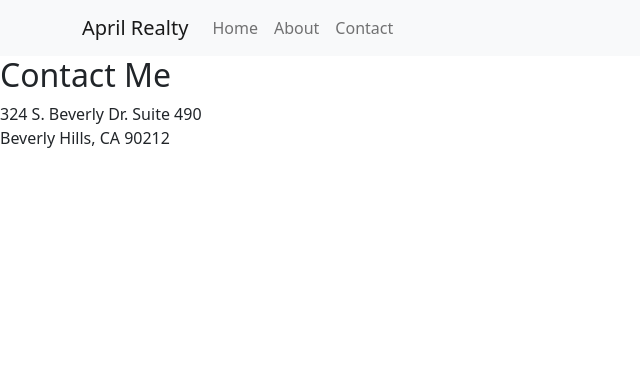
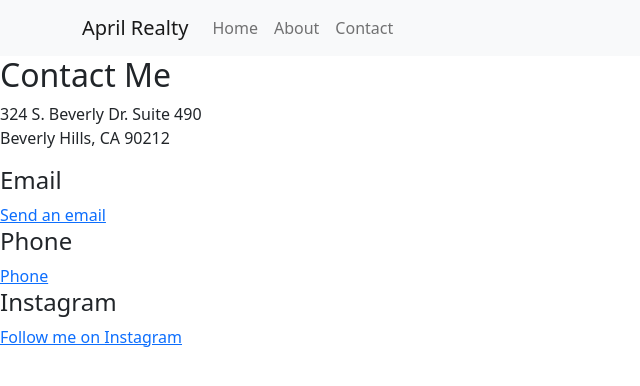
Before and after one commit to essbee808/april-realty, a React (Create React App) app: page /contact in a window 1280 px wide. Shown: the top 386 px of the page, without its empty margins (0-640 px from the left). Built offline with nearby package versions, Linux system fonts and the light colour scheme.

Commit message:
Add contact info and socials

```diff
--- a/src/components/contact/Contact.jsx
+++ b/src/components/contact/Contact.jsx
@@ -2,13 +2,28 @@ import React from 'react'
 
 const Contact = () => {
   return (
-    <section>
+    <section id="contact">
         <h2>Contact Me</h2>
         <div>
           <p>324 S. Beverly Dr. Suite 490 <br/>
                Beverly Hills, CA 90212
           </p>
         </div>
+        <div className="contact_options">
+          <article className="contact_option">
+            <h4>Email</h4>
+            <a href="mailto:macaraeg.april@gmail.com" target="_blank">Send an email</a>
+          </article>
+          <article className="contact_option">
+            <h4>Phone</h4>
+            <a href="tel:4242614316" target="_blank">Phone</a>
+          </article>
+          <article className="contact_option">
+            <h4>Instagram</h4>
+            <a href="https://www.instagram.com/aprilrealty/" target="_blank">Follow me on Instagram</a>
+          </article>
+
+        </div>
     </section>
   )
 }
```
